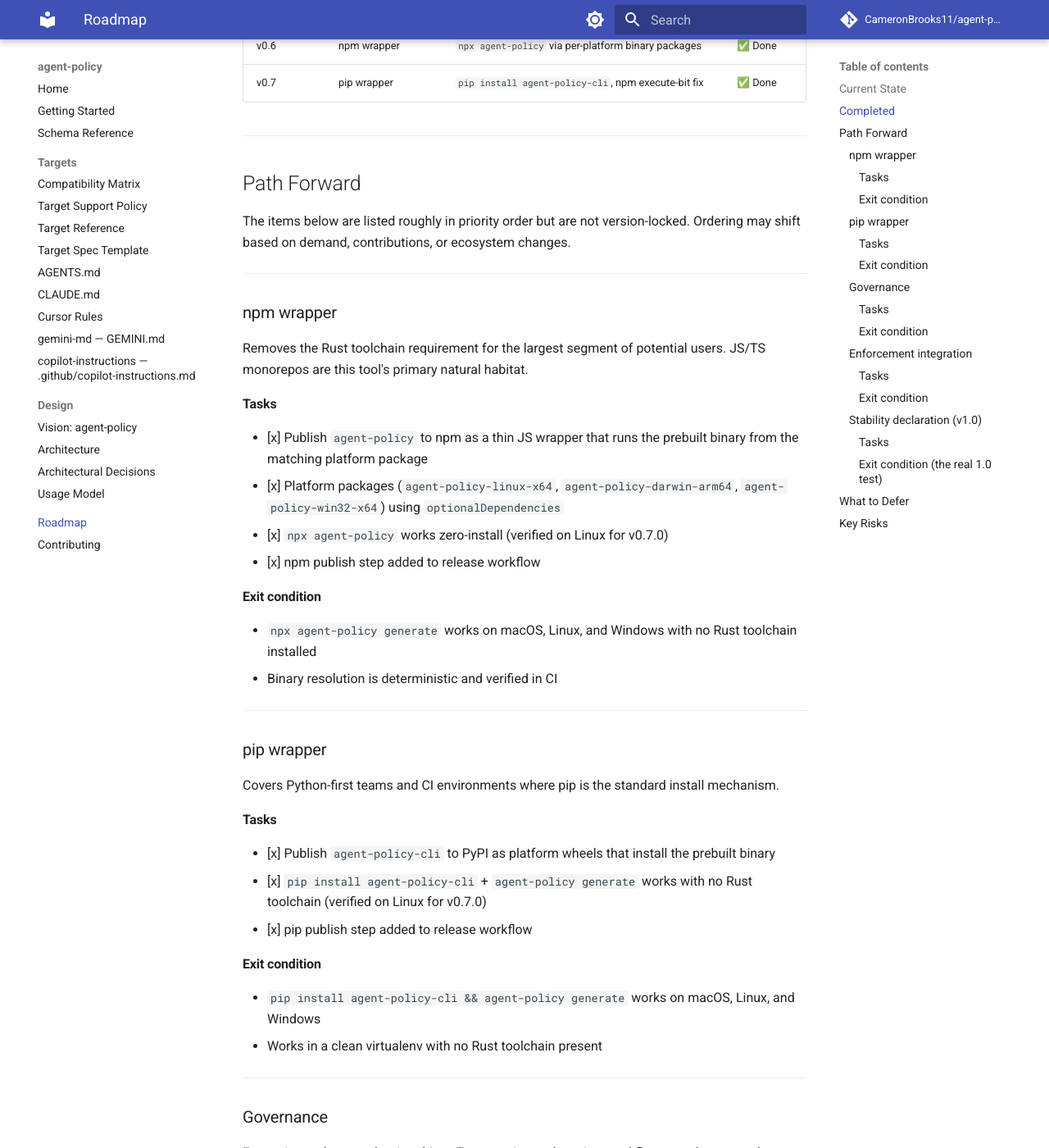
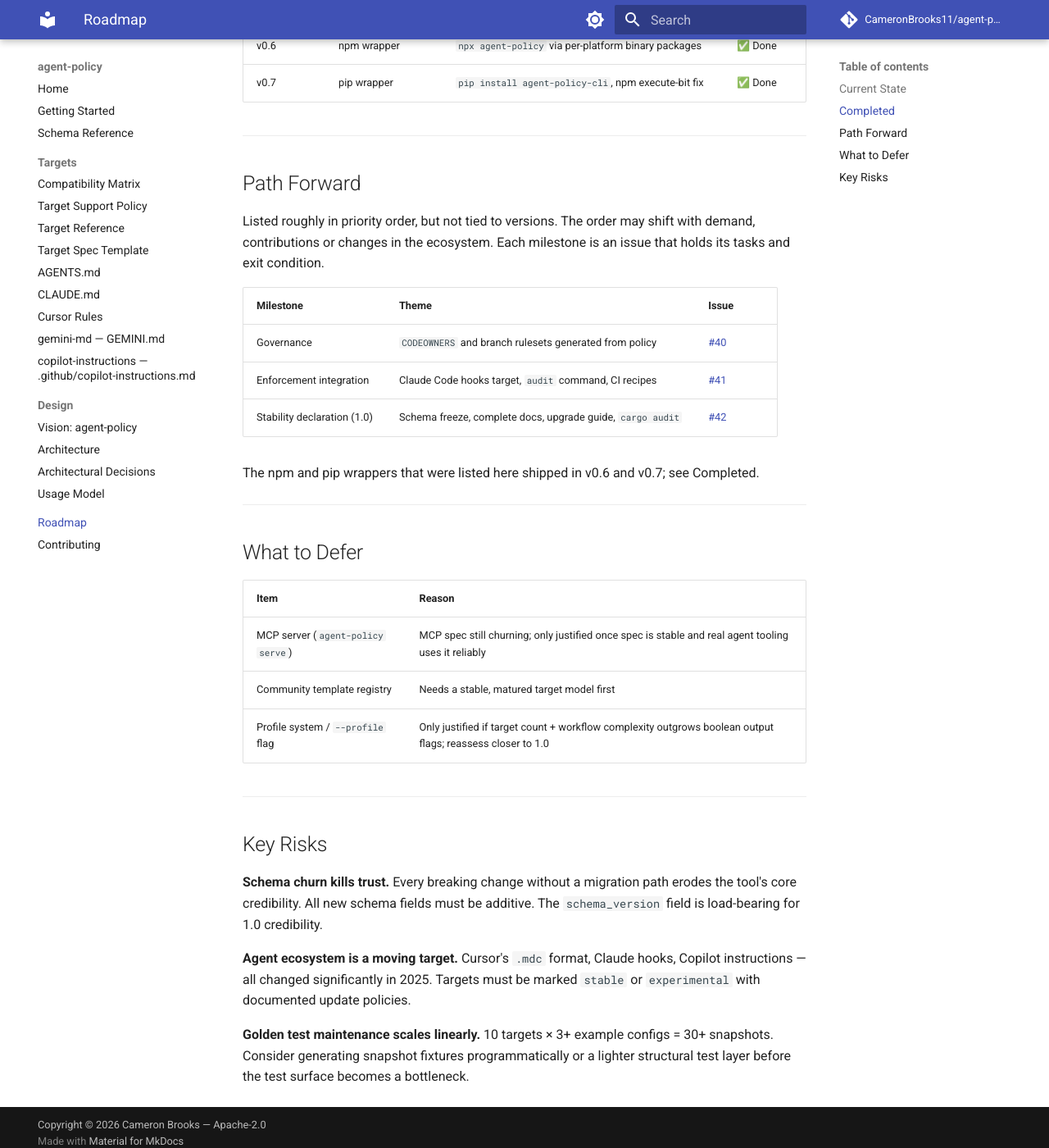
Before and after one commit to CameronBrooks11/agent-policy, an MkDocs documentation site: the page built from docs/roadmap.md, in a window 1280 px wide and 1400 px high, scrolled down 1022 px. Shown: the whole window at 82% size. Built offline with MkDocs 1.6.1 and Material for MkDocs 9.7.7, drawn with Linux system fonts in a browser that asks for light colours; comment, search, counter and statistics services are not loaded; some of the changed text lies outside the part shown.

Commit message:
docs: track roadmap milestones as issues (#43)
`docs/roadmap.md` carried the open work for three milestones as
checklists. Each milestone is now an issue with its tasks and exit
condition:

- #40 Governance: `CODEOWNERS` and branch rulesets generated from policy
- #41 Enforcement integration: Claude Code hooks target, an `audit`
command, CI recipes
- #42 Stability declaration (1.0)

Three 1.0 tasks were already met, so #42 records them as met instead of
re-filing them:

- every target has a tier (`Tier::Stable` / `Tier::Experimental` in
`src/model/targets.rs`), with criteria in
`docs/target-support-policy.md`
- `CHANGELOG.md` runs from 0.1.0 to 0.7.1
- `rust-version = "1.88"` is pinned in `Cargo.toml` and checked by the
`msrv` CI job

`cargo audit` is still open: no workflow runs it.

The roadmap keeps Current State, Completed, What to Defer and Key Risks.
Path Forward is now a table that links to the issues, with full URLs
because the page is also served by MkDocs. The npm and pip wrapper
sections were fully checked off, and the Completed table already covers
them. No unchecked boxes are left.

`docs/` isn't on this repo's allowed-edit list in `AGENTS.md`, and it
isn't protected either. This only changes the roadmap page.

````diff
--- a/docs/roadmap.md
+++ b/docs/roadmap.md
@@ -34,109 +34,15 @@ Since v0.7.0 the CLI also installs without a Rust toolchain: `npx agent-policy`
 
 ## Path Forward
 
-The items below are listed roughly in priority order but are not version-locked. Ordering may shift based on demand, contributions, or ecosystem changes.
+Listed roughly in priority order, but not tied to versions. The order may shift with demand, contributions or changes in the ecosystem. Each milestone is an issue that holds its tasks and exit condition.
 
----
+| Milestone                   | Theme                                                         | Issue |
+| --------------------------- | ------------------------------------------------------------- | ----- |
+| Governance                  | `CODEOWNERS` and branch rulesets generated from policy        | [#40](https://github.com/CameronBrooks11/agent-policy/issues/40) |
+| Enforcement integration     | Claude Code hooks target, `audit` command, CI recipes         | [#41](https://github.com/CameronBrooks11/agent-policy/issues/41) |
+| Stability declaration (1.0) | Schema freeze, complete docs, upgrade guide, `cargo audit`    | [#42](https://github.com/CameronBrooks11/agent-policy/issues/42) |
 
-### npm wrapper
-
-Removes the Rust toolchain requirement for the largest segment of potential users. JS/TS monorepos are this tool's primary natural habitat.
-
-#### Tasks
-
-- [x] Publish `agent-policy` to npm as a thin JS wrapper that runs the prebuilt binary from the matching platform package
-- [x] Platform packages (`agent-policy-linux-x64`, `agent-policy-darwin-arm64`, `agent-policy-win32-x64`) using `optionalDependencies`
-- [x] `npx agent-policy` works zero-install (verified on Linux for v0.7.0)
-- [x] npm publish step added to release workflow
-
-#### Exit condition
-
-- `npx agent-policy generate` works on macOS, Linux, and Windows with no Rust toolchain installed
-- Binary resolution is deterministic and verified in CI
-
----
-
-### pip wrapper
-
-Covers Python-first teams and CI environments where pip is the standard install mechanism.
-
-#### Tasks
-
-- [x] Publish `agent-policy-cli` to PyPI as platform wheels that install the prebuilt binary
-- [x] `pip install agent-policy-cli` + `agent-policy generate` works with no Rust toolchain (verified on Linux for v0.7.0)
-- [x] pip publish step added to release workflow
-
-#### Exit condition
-
-- `pip install agent-policy-cli && agent-policy generate` works on macOS, Linux, and Windows
-- Works in a clean virtualenv with no Rust toolchain present
-
----
-
-### Governance
-
-Enterprise and team adoption driver. Teams using code review workflows need generated governance artifacts to trust the policy model.
-
-#### Tasks
-
-- [ ] Add `governance` section to schema (additive):
-  ```yaml
-  governance:
-    codeowners: true   # derive CODEOWNERS from roles + protected paths
-    branch_protection: false  # optional GitHub ruleset JSON export
-  ```
-- [ ] `CODEOWNERS` renderer — derive ownership from `roles` + `paths.protected`
-- [ ] Add `codeowners` target to valid `outputs` values
-- [ ] Optional GitHub branch ruleset JSON export
-- [ ] Governance golden tests
-- [ ] At least one real repo using the generated `CODEOWNERS`
-
-#### Exit condition
-
-- `agent-policy generate` can emit a `CODEOWNERS` consistent with declared role/path policy
-- `agent-policy check` detects drift in the generated `CODEOWNERS`
-
----
-
-### Enforcement integration
-
-Closes the "policy as code, not documentation" loop. Without enforcement hooks, the tool generates instructions but has no way to verify agent behavior aligns with policy at runtime.
-
-#### Tasks
-
-- [ ] Claude Code hook config template generation (`claude_hooks` target)
-- [ ] `agent-policy audit` command — reports which constraints have no downstream enforcement mechanism
-- [ ] `agent-policy lint` mature — semantic conflict detection, actionable error messages
-- [ ] CI recipe documentation: GitHub Actions and GitLab CI patterns for policy enforcement
-- [ ] Research current Claude Code hooks API surface before implementation
-
-#### Exit condition
-
-- `agent-policy generate` emits a Claude Code hook config template
-- `audit` command produces actionable output for at least the `forbid_secrets` and `require_tests_for_code_changes` constraints
-
----
-
-### Stability declaration (v1.0)
-
-Not a feature release — a commitment release. The goal is formal declaration that the schema is stable and the tool is safe to depend on without surprises.
-
-#### Tasks
-
-- [ ] Schema `v1` formally frozen: documented compatibility guarantee, deprecation policy
-- [ ] All targets designated `stable` or `experimental` with documented update criteria
-- [ ] `contributing.md`, code of conduct, issue and PR templates
-- [ ] User guide, schema reference, cookbook, CI integration guide (complete documentation)
-- [ ] CHANGELOG accurate from 0.1 forward
-- [ ] Upgrade guide: 0.x → 1.0 migration notes
-- [ ] `cargo audit` clean, MSRV pinned and tested in CI
-
-#### Exit condition (the real 1.0 test)
-
-1. A new user can install via `cargo install`, `npx`, or `pip install`, run `agent-policy import`, and have a working policy in under 5 minutes
-2. Their CI runs `agent-policy check` and catches real drift
-3. Upgrading from one minor version to the next never silently breaks their config
-4. Their preferred agent tool has a supported, tested output target
+The npm and pip wrappers that were listed here shipped in v0.6 and v0.7; see Completed.
 
 ---
 
````
